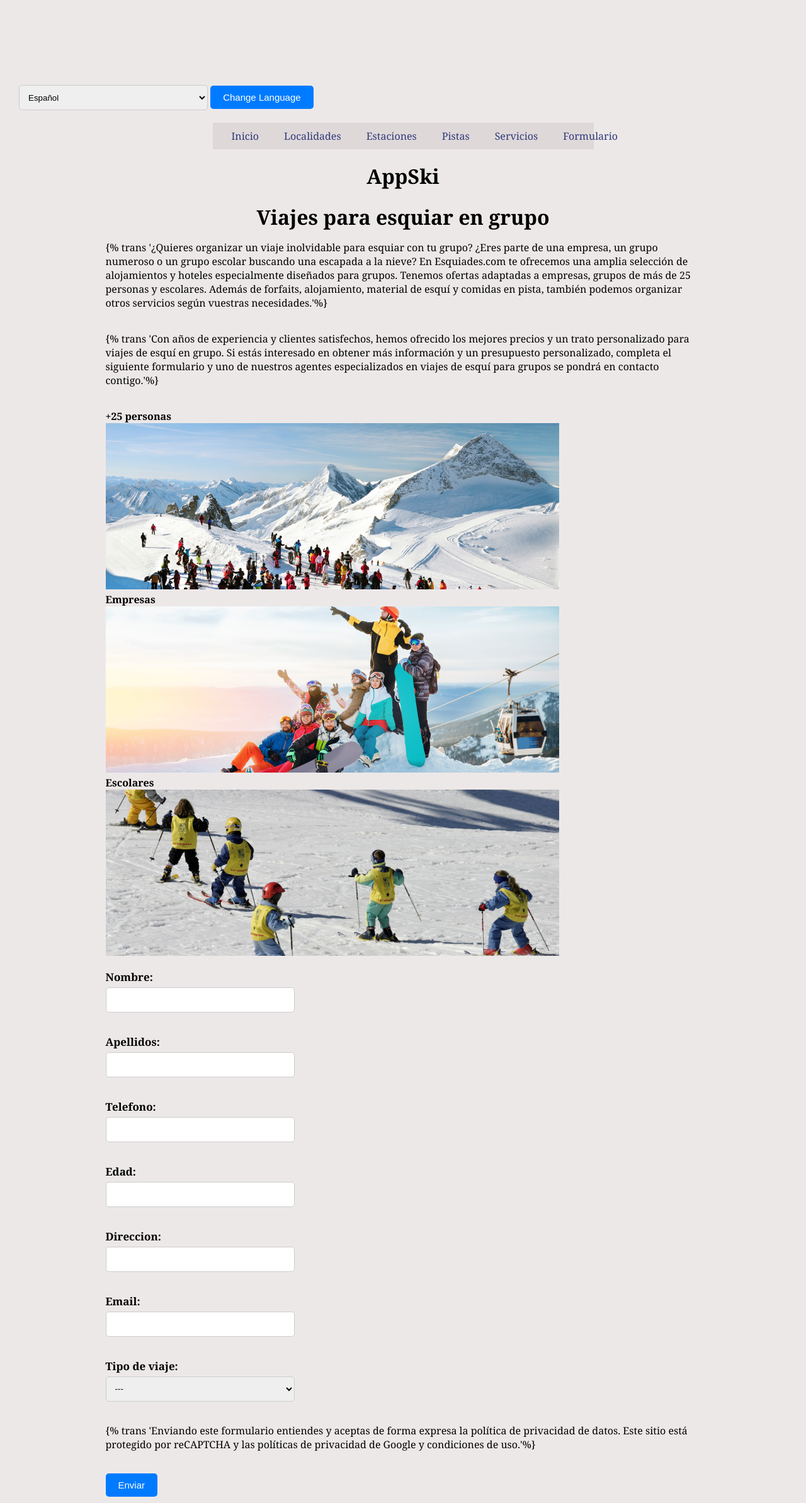
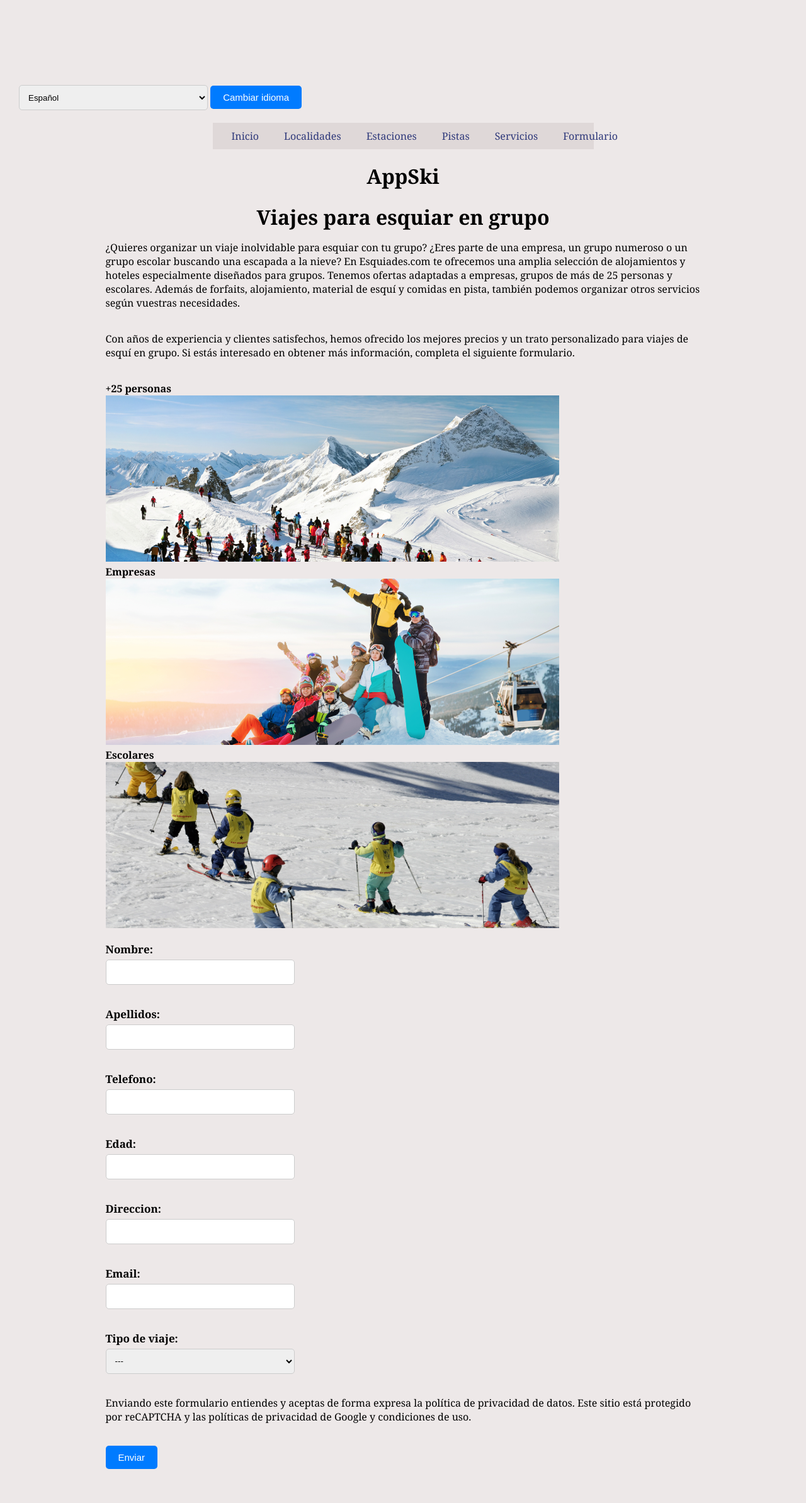
Before and after one commit to maria23p/Ski-Stick, a Django app: page /show_formulario/ in a window 1280 px wide. Shown: the whole page at 63% size. After the commit the page ends 2333 px from the top, so only its background shows below. Run offline with Django 4.2, Linux system fonts and the light colour scheme.

Commit message:
formulario, mensaje alert

```diff
--- a/skiProject/appSki/Templates/base2.html
+++ b/skiProject/appSki/Templates/base2.html
@@ -22,7 +22,7 @@
                             </option>
                         {% endfor %}
                     </select>
-                    <button type="submit">Change Language</button>
+                    <button type="submit">{% trans 'Cambiar idioma' %}</button>
                 </form>
             </div>
             <nav>
--- a/skiProject/appSki/Templates/formulario.html
+++ b/skiProject/appSki/Templates/formulario.html
@@ -7,18 +7,17 @@
 {% block contenido %}
 <div class="container">
 <h1>{% trans 'Viajes para esquiar en grupo' %}</h1>
-  <p class="parrafof">
-        {% trans '¿Quieres organizar un viaje inolvidable para esquiar con tu grupo? ¿Eres parte de una empresa,
-        un grupo numeroso o un grupo escolar buscando una escapada a la nieve? En Esquiades.com te ofrecemos
-        una amplia selección de alojamientos y hoteles especialmente diseñados para grupos. Tenemos ofertas
-        adaptadas a empresas, grupos de más de 25 personas y escolares. Además de forfaits, alojamiento, material
-        de esquí y comidas en pista, también podemos organizar otros servicios según vuestras necesidades.'%}
-    </p>
-    <p class="parrafof">
-        {% trans 'Con años de experiencia y clientes satisfechos, hemos ofrecido los mejores precios y un trato personalizado
-        para viajes de esquí en grupo. Si estás interesado en obtener más información y un presupuesto personalizado,
-        completa el siguiente formulario y uno de nuestros agentes especializados en viajes de esquí para grupos
-        se pondrá en contacto contigo.'%}
+
+    <p class="parrafof">{% trans '¿Quieres organizar un viaje inolvidable para esquiar con tu grupo?' %}
+        {% trans '¿Eres parte de una empresa, un grupo numeroso o un grupo escolar buscando una escapada a la nieve?' %}
+        {% trans 'En Esquiades.com te ofrecemos una amplia selección de alojamientos y hoteles especialmente diseñados para grupos.'%}
+        {% trans 'Tenemos ofertas adaptadas a empresas, grupos de más de 25 personas y escolares.' %}
+        {% trans 'Además de forfaits, alojamiento, material de esquí y comidas en pista, también podemos organizar otros servicios según vuestras necesidades.'%}
+        </p>
+
+    <p class="parrafof">{% trans 'Con años de experiencia y clientes satisfechos,' %}
+        {% trans 'hemos ofrecido los mejores precios y un trato personalizado para viajes de esquí en grupo.' %}
+        {% trans 'Si estás interesado en obtener más información, completa el siguiente formulario.'%}
     </p>
     <!-- CAMBIAR A JPJ -->
     <div class="foto">
@@ -39,9 +38,8 @@
             {{ formulario.as_p }}
         </div>
         <p>
-            {% trans 'Enviando este formulario entiendes y aceptas de forma expresa
-            la política de privacidad de datos. Este sitio está protegido por
-            reCAPTCHA y las políticas de privacidad de Google y condiciones de uso.'%}
+            {% trans 'Enviando este formulario entiendes y aceptas de forma expresa la política de privacidad de datos.' %}
+            {% trans 'Este sitio está protegido por reCAPTCHA y las políticas de privacidad de Google y condiciones de uso.'%}
         </p>
         <button type="submit">{% trans 'Enviar' %}</button>
     </form>
--- a/skiProject/appSki/Templates/index.html
+++ b/skiProject/appSki/Templates/index.html
@@ -25,4 +25,8 @@
 
     {% endfor %}
 </div>
+
+<script>
+    alert("¡Bienvenid@ a nuestra página de esquí! Descubre las mejores estaciones, pistas y una gran cartelera de servicios para unas vacaciones increibles.")
+</script>
 {% endblock %}
--- a/skiProject/appSki/forms.py
+++ b/skiProject/appSki/forms.py
@@ -1,21 +1,19 @@
 from django import forms
-# para la traducción
-from django.utils.translation import gettext as _
 
 
 class MiFormulario(forms.Form):
-    nombre = forms.CharField(label=_("Nombre:"), max_length=100)
-    apellidos = forms.CharField(label=_("Apellidos:"), max_length=150)
-    telefono = forms.CharField(label=_("Telefono:"), max_length=100)
-    edad = forms.IntegerField(label=_("Edad:"))
-    direccion =  forms.CharField(label=_("Direccion:"))
-    email = forms.EmailField(label=_("Email:"), required = False)
+    nombre = forms.CharField(label="Nombre:", max_length=100)
+    apellidos = forms.CharField(label="Apellidos:", max_length=150)
+    telefono = forms.CharField(label="Telefono:", max_length=100)
+    edad = forms.IntegerField(label="Edad:")
+    direccion =  forms.CharField(label="Direccion:")
+    email = forms.EmailField(label="Email:", required = False)
     TIPO_VIAJE_CHOICES = [
         ('default', '---'),
-        ('colegio', _('Colegio')),
-        ('universidad', _('Universidad')),
-        ('empresa', _('Empresa')),
-        ('grupo_amigos', _('Grupo de amigos')),
+        ('colegio', 'Colegio'),
+        ('universidad', 'Universidad'),
+        ('empresa', 'Empresa'),
+        ('grupo_amigos', 'Grupo de amigos'),
     ]
 
-    tipo_viaje = forms.ChoiceField(label=_("Tipo de viaje:"), choices=TIPO_VIAJE_CHOICES)
+    tipo_viaje = forms.ChoiceField(label="Tipo de viaje:", choices=TIPO_VIAJE_CHOICES)
--- a/skiProject/appSki/static/css/estilos.css
+++ b/skiProject/appSki/static/css/estilos.css
@@ -191,3 +191,9 @@ button[type="submit"] {
 #idioma{
    padding: 20px;
 }
+
+.texto-superpuesto{
+    background-color: rgba(234, 93, 93, 0.7);
+
+
+}
--- a/skiProject/appSki/views.py
+++ b/skiProject/appSki/views.py
@@ -179,6 +179,22 @@ class FormularioView(View):
 
     def get(self, request, *args, **kwargs):
         formulario = MiFormulario()
+
+        formulario.fields['nombre'].label = _('Nombre:')
+        formulario.fields['apellidos'].label = _('Apellidos:')
+        formulario.fields['telefono'].label = _('Telefono:')
+        formulario.fields['edad'].label = _('Edad:')
+        formulario.fields['direccion'].label = _('Direccion:')
+        formulario.fields['email'].label = _('Email:')
+        formulario.fields['tipo_viaje'].label = _('Tipo de viaje:')
+        formulario.fields['tipo_viaje'].choices = [
+            ('default', _('---')),
+            ('colegio', _('Colegio')),
+            ('universidad', _('Universidad')),
+            ('empresa', _('Empresa')),
+            ('grupo_amigos', _('Grupo de amigos')),
+        ]
+
         context = {'formulario':formulario}
         context['LANGUAGES'] = [
             ('es', _('Spanish')),
--- a/skiProject/skiProject/settings.py
+++ b/skiProject/skiProject/settings.py
@@ -112,8 +112,8 @@ AUTH_PASSWORD_VALIDATORS = [
 LANGUAGE_CODE = 'es' #idioma base
 
 LANGUAGES = [
-    ('es', _('Spanish')),
-    ('en', _('English')),
+    ('es', 'Spanish'),
+    ('en', 'English'),
 ]
 TIME_ZONE = 'UTC'
 
```
Also changed, not shown: skiProject/appSki/Templates/localidades.html (+5 -3 lines), skiProject/locale/en/LC_MESSAGES/django.po, 1 other file.
